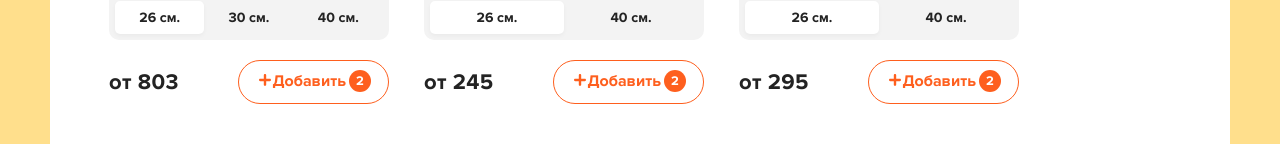
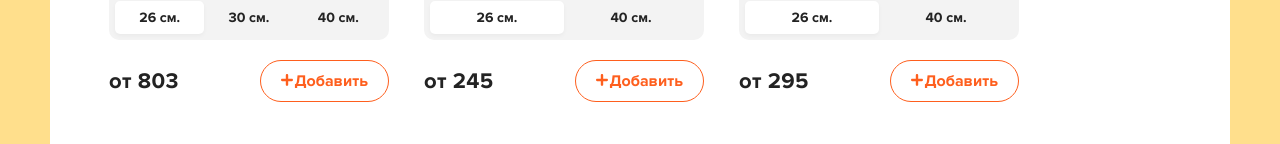
Before and after one commit to dmitrylaskin/react-pizza, a React (Create React App) app: page /home in a window 1280 px wide. Shown: the part 656-800 px from the top of the page. Built offline with nearby package versions, Linux system fonts and the light colour scheme; data requests are answered from the project's data file.

Commit message:
add button-pizza-counter

```diff
--- a/src/Components/Home.jsx
+++ b/src/Components/Home.jsx
@@ -30,10 +30,11 @@ const Home = () => {
             activeCategory: homePage.activeCategory,
             isLoading: homePage.isLoading,
             sortBy: homePage.sortBy,
-            sortTypeItems: homePage.sortTypeItems
-
+            sortTypeItems: homePage.sortTypeItems,
         }
     })
+
+    const { addedPizzas } = useSelector(({ cartPage }) => ({addedPizzas : cartPage.addedPizzas}))
 
 
     return (
@@ -51,7 +52,7 @@ const Home = () => {
 
                     {isLoading
                         ? Array(10).fill(0).map((_, idx) => <MyLoader key={idx}/>)
-                        : pizzaItems && pizzaItems.map(pizzaItem => <PizzaBlock onAddPizza={onAddPizza} pizzaItem={pizzaItem} key={pizzaItem.id}/>)}
+                        : pizzaItems && pizzaItems.map(pizzaItem => <PizzaBlock addedPizzaCounter={addedPizzas[pizzaItem.id] && addedPizzas[pizzaItem.id].length} onAddPizza={onAddPizza} pizzaItem={pizzaItem} key={pizzaItem.id}/>)}
 
                 </div>
             </div>
--- a/src/Components/PizzaBlock.jsx
+++ b/src/Components/PizzaBlock.jsx
@@ -3,7 +3,7 @@ import cn from 'classnames';
 import PropTypes from 'prop-types';
 import AddBtn from "./AddBtn";
 
-const PizzaBlock = ({pizzaItem, onAddPizza}) => {
+const PizzaBlock = ({pizzaItem, onAddPizza, addedPizzaCounter}) => {
 
     const pizzaTypes = ["традиционное", "тонкое"]
     const [activePizzaType, setActivePizzaType] = useState(0)
@@ -64,7 +64,7 @@ const PizzaBlock = ({pizzaItem, onAddPizza}) => {
                         />
                     </svg>
                     <span>Добавить</span>
-                    <i>2</i>
+                    {addedPizzaCounter && <i>{addedPizzaCounter}</i>}
                 </AddBtn>
 
             </div>
--- a/src/Components/Redux/cart-reducer.js
+++ b/src/Components/Redux/cart-reducer.js
@@ -1,7 +1,7 @@
 const ADD_PIZZA = 'ADD_PIZZA'
 
 const initialState = {
-    items: {},
+    addedPizzas: {},
     totalPrice: 0,
     totalCount: 0
 }
@@ -9,14 +9,14 @@ const cartReducer = (state=initialState, action) => {
     switch (action.type) {
         case ADD_PIZZA:
             const newItem = {
-                ...state.items,
-                [action.payload.id]: !state.items[action.payload.id] ? [action.payload] : [...state.items[action.payload.id], action.payload]
+                ...state.addedPizzas,
+                [action.payload.id]: !state.addedPizzas[action.payload.id] ? [action.payload] : [...state.addedPizzas[action.payload.id], action.payload]
             }
             const addedItems = [].concat.apply([], Object.values(newItem))
 
             return {
                 ...state,
-                items: newItem,
+                addedPizzas: newItem,
                 totalCount: [].concat.apply([], Object.values(newItem)).length,
                 totalPrice: addedItems.reduce((sum, value) => value.price + sum, 0)
             }
```
